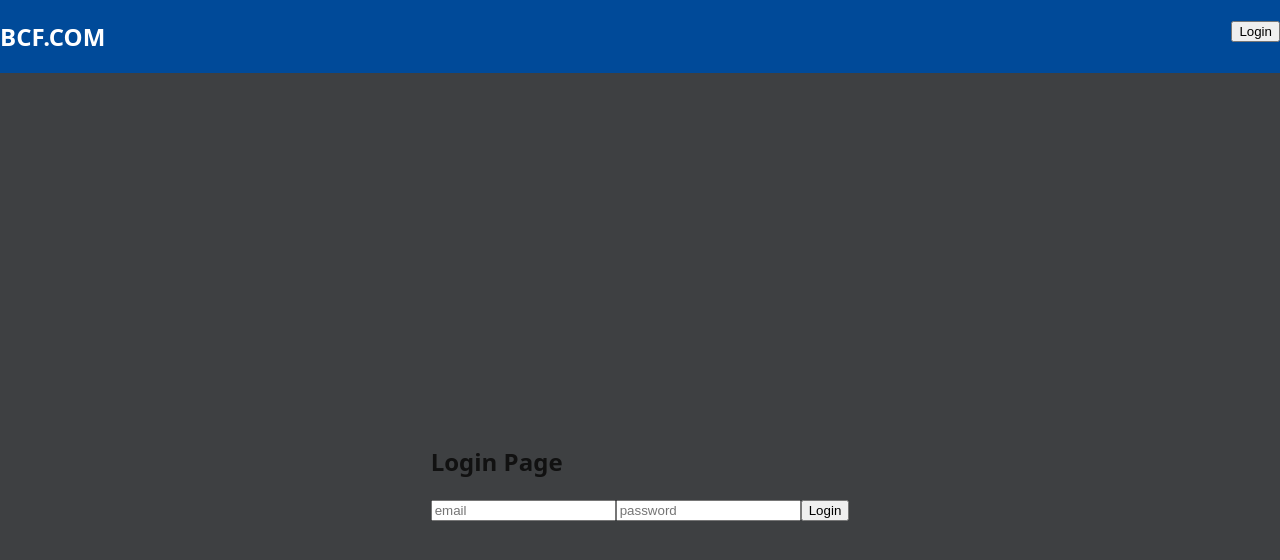
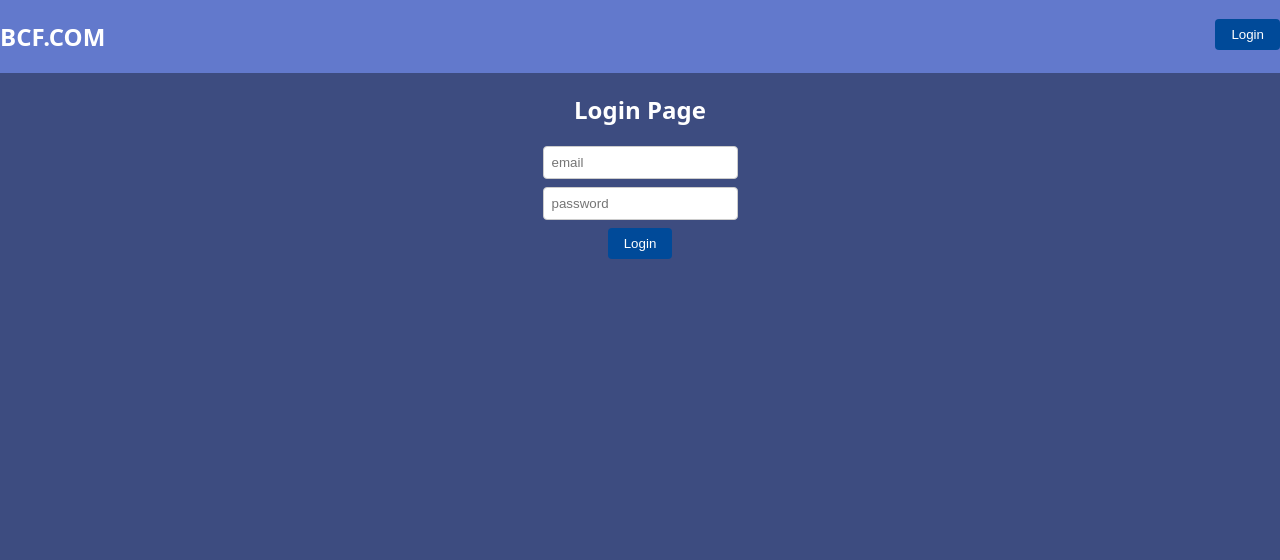
Before and after one commit to NathanFant/trades.io, a React (Vite) app in the folder frontend/: page /login in a window 1280 px wide. Shown: the top 560 px of the page. Built offline with nearby package versions, Linux system fonts and the light colour scheme.

Commit message:
Fixed LoginPage with block/ Still need to fix searchbar

```diff
--- a/frontend/src/index.css
+++ b/frontend/src/index.css
@@ -2,7 +2,7 @@ body {
     margin: 0;
     padding: 0;
     font-family: system-ui, sans-serif;
-    background: #3e4042;
+    background: rgb(61,76,128);
     color: #111;
   }
 
@@ -19,16 +19,20 @@ body {
 }
 
   .search-input {
-    display: flex;
-    width: 100%;
     padding: 0.5rem;
     border: 1px solid #ccc;
     border-radius: 4px;
     box-sizing: border-box;
+    align-items: center;
+    justify-content: center;
+    width: 100%;
+    display: flex;
+
+
   }
 
 header {
-       background-color: #004a99;
+       background-color: rgb(98,121,204);
     color: white;
     display: flex;
     justify-content: space-between;
@@ -45,10 +49,21 @@ header {
 }
 
 .login-box {
+  color: white;
   display: flex;
   justify-content: center;
   align-items: center;
-  height: 100vh;
+  text-align: center;
+}
+
+.input-box {
+   padding: 0.5rem;
+    border: 1px solid #ccc;
+    border-radius: 4px;
+    box-sizing: border-box;
+    align-items: center;
+    display: block;
+    margin-bottom: 0.5rem;
 }
 
 .listings{
@@ -70,7 +85,8 @@ header {
 }
 
 .job-card h2 {
-  margin: 1rem 0;
+  font-size: 1.5rem;
+  margin: 0;
 }
 
 .job-price {
@@ -82,34 +98,47 @@ header {
 }
 
 .job-card:hover {
-  background-color: rgba(255, 255, 255, 0.5)
+   background-color: rgba(255, 255, 255, 0.4 );
+
 
 }
 
-.job-button {
+.job-card.expanded {
+  transform: none;
+  box-shadow: none;
+  cursor: default;
+}
+
+.job-card.expanded:hover {
+  background-color: rgba(255, 255, 255, 0.8);
+  transform: none;
+  box-shadow: none;
+}
+
+button {
   background-color: #004a99;
-  color: rgb(206, 191, 26);
+  color: rgb(255, 255, 255);
   border: none;
   padding: 0.5rem 1rem;
   border-radius: 4px;
   cursor: pointer;
+  border: none;
+  margin:
 }
 
-.job-buttons button:first-child {
-  background-color: rgb(221, 73, 9);
-  color: white;
-  border: none;
-  border-radius: 5px;
-  margin-left: 15%;
-  margin-right: 40%
-
-
-
+button:hover {
+  background-color: #003366;
+}
+.job-buttons {
+  display: flex;
+  justify-content: space-between;
+  margin-top: 1rem;
 }
 
-.job-buttons button:last-child {
-  background-color: #0e2d92;
-  color: white;
-  border-radius: 5px;
-  border: none;
-}
+  .job-buttons button {
+    margin: 0.5rem;
+  }
+
+  .job-buttons button:hover {
+    background-color: #003366;
+  }
```
